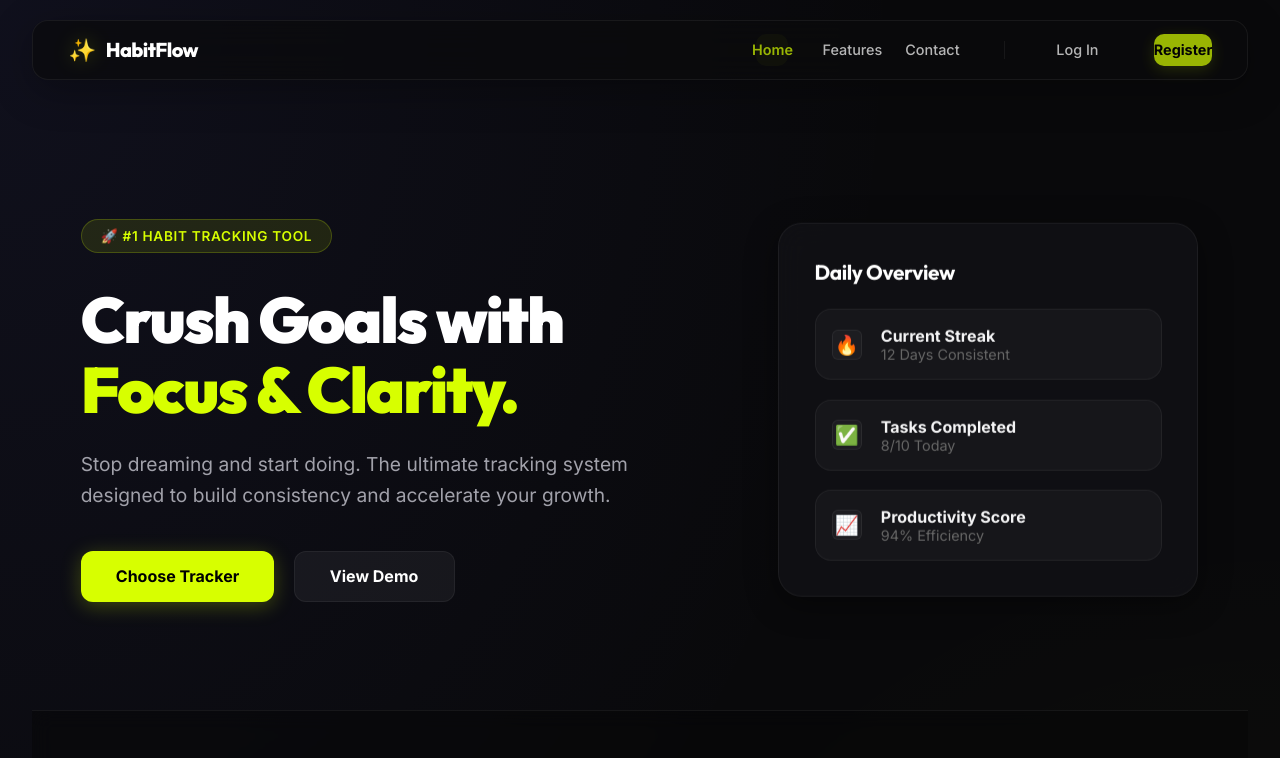
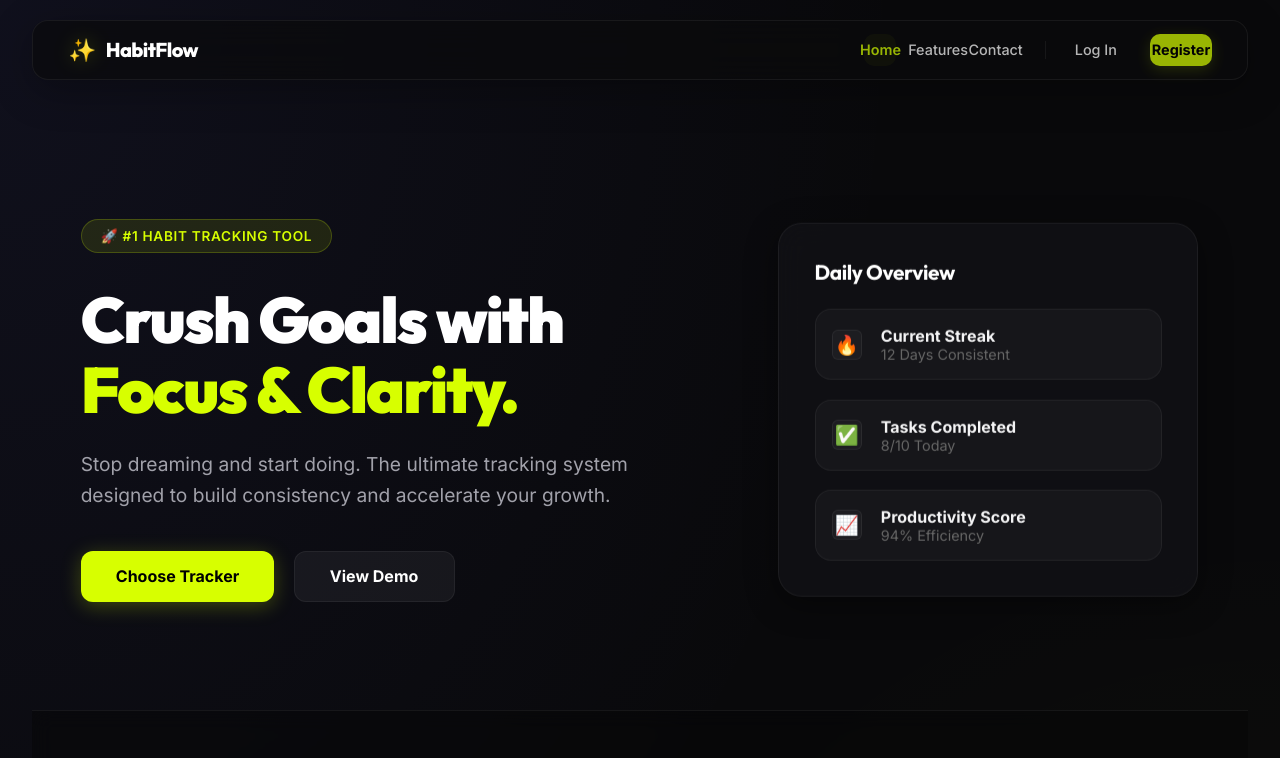
Before and after one commit to amitraj99053/Habit-Tracker-Frontend, a React (Vite) app: page / in a window 1280 px wide. Shown: the top 758 px of the page. Built offline with nearby package versions, Linux system fonts and the light colour scheme; no server answers.

Commit message:
style(header): fix overlapping borders by uniforming button heights and making gap responsive

```diff
--- a/src/components/Header.css
+++ b/src/components/Header.css
@@ -65,9 +65,9 @@
 .nav-menu {
     display: flex;
     align-items: center;
-    gap: 3rem;
+    gap: clamp(1rem, 2vw, 2.5rem);
     margin-left: auto;
-    flex-shrink: 0;
+    flex-shrink: 1;
 }
 
 /* Base Nav Button */
@@ -77,7 +77,7 @@
     font-weight: 500;
     color: var(--text-secondary);
     background: transparent;
-    border: 1px solid transparent;
+    border: 2px solid transparent;
     cursor: pointer;
     padding: 0.75rem 1.5rem;
     border-radius: 10px;
@@ -107,7 +107,7 @@
     font-weight: 700;
     padding: 0.75rem 1.8rem;
     border-radius: 10px;
-    border: none;
+    border: 2px solid transparent;
     box-shadow: 0 4px 15px rgba(215, 255, 0, 0.2);
     margin-left: 0.8rem;
 }
--- a/src/components/Header.jsx
+++ b/src/components/Header.jsx
@@ -103,11 +103,11 @@ const Header = ({ openAuthModal, openProfileModal }) => {
                     {user ? (
                         <>
                             <span className="nav-btn user-greeting clickable-greeting" title="Edit Profile Settings" onClick={() => { openProfileModal(); setIsMobileMenuOpen(false); }}>Hi, {user.username}</span>
-                            <button className="nav-btn secondary-btn" onClick={handleLogout} style={{ background: '#ff4d4d', color: '#fff', border: 'none' }}>Logout</button>
+                            <button className="nav-btn secondary-btn" onClick={handleLogout} style={{ background: '#ff4d4d', color: '#fff', border: '2px solid transparent' }}>Logout</button>
                         </>
                     ) : (
                         <>
-                            <button className="nav-btn" onClick={() => { openAuthModal(true); setIsMobileMenuOpen(false); }} style={{ background: 'transparent', border: 'none', boxShadow: 'none' }}>Log In</button>
+                            <button className="nav-btn" onClick={() => { openAuthModal(true); setIsMobileMenuOpen(false); }} style={{ background: 'transparent', border: '2px solid transparent', boxShadow: 'none' }}>Log In</button>
                             <button className="nav-btn secondary-btn" onClick={() => { openAuthModal(false); setIsMobileMenuOpen(false); }}>Register</button>
                         </>
                     )}
```
